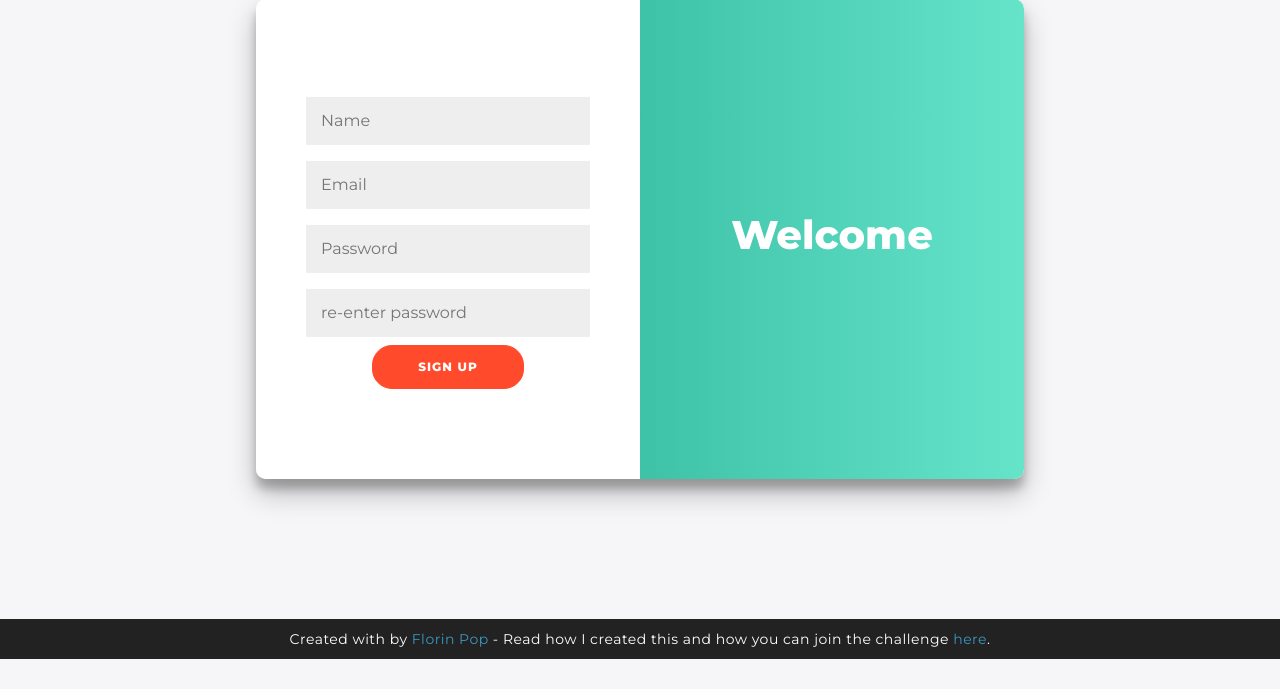
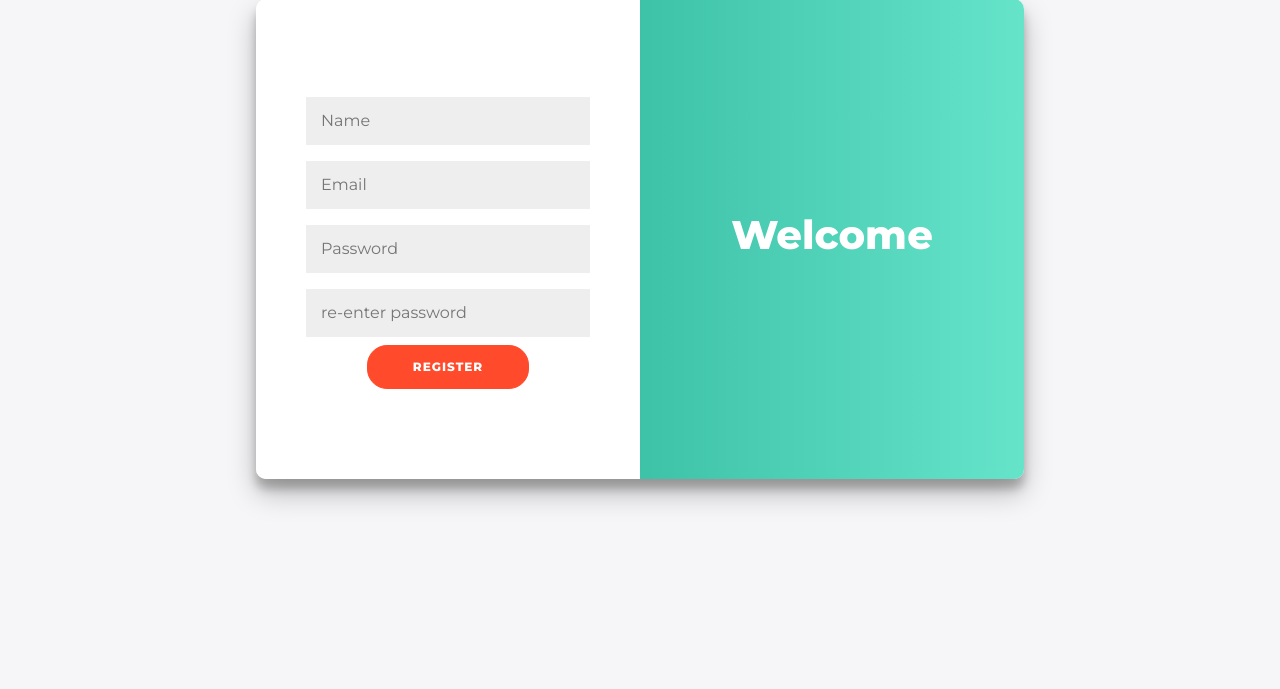
Before and after one commit to pujakumari-6/HackathonBackend, a Django app: template Hackfest/templates/ragister.html in a window 1280 px wide. Shown: the part 141-830 px from the top of the page. Run offline with Django 3.2, Linux system fonts and the light colour scheme; the template is opened without the code that fills it, so the values that code supplies are empty.

Commit message:
Fixed Typos

```diff
--- a/Hackfest/templates/ragister.html
+++ b/Hackfest/templates/ragister.html
@@ -275,7 +275,7 @@ footer a {
         <input id="password" type="password" placeholder="Password" name='pwd' pattern="(?=.*\d)(?=.*[a-z])(?=.*[A-Z]).{8,}" title="Must contain at least one number and one uppercase and lowercase letter, and at least 8 or more characters" required />
         <input  id="confirm_password" type="password" placeholder="re-enter password" pattern="(?=.*\d)(?=.*[a-z])(?=.*[A-Z]).{8,}" title="Must contain at least one number and one uppercase and lowercase letter, and at least 8 or more characters" required>
 
-        <button>Sign Up</button>
+        <button>Register</button>
       </form>
     </div>
     <div class="overlay-container">
@@ -292,15 +292,6 @@ footer a {
       </div>
     </div>
   </div>
-
-  <footer>
-    <p>
-      Created with <i class="fa fa-heart"></i> by
-      <a target="_blank" href="https://florin-pop.com">Florin Pop</a>
-      - Read how I created this and how you can join the challenge
-      <a target="_blank" href="https://www.florin-pop.com/blog/2019/03/double-slider-sign-in-up-form/">here</a>.
-    </p>
-  </footer>
 </body>
 <script>
 var password = document.getElementById("password")
```
Also changed, not shown: Hackfest/templates/choise.html (+34 -1 lines).
